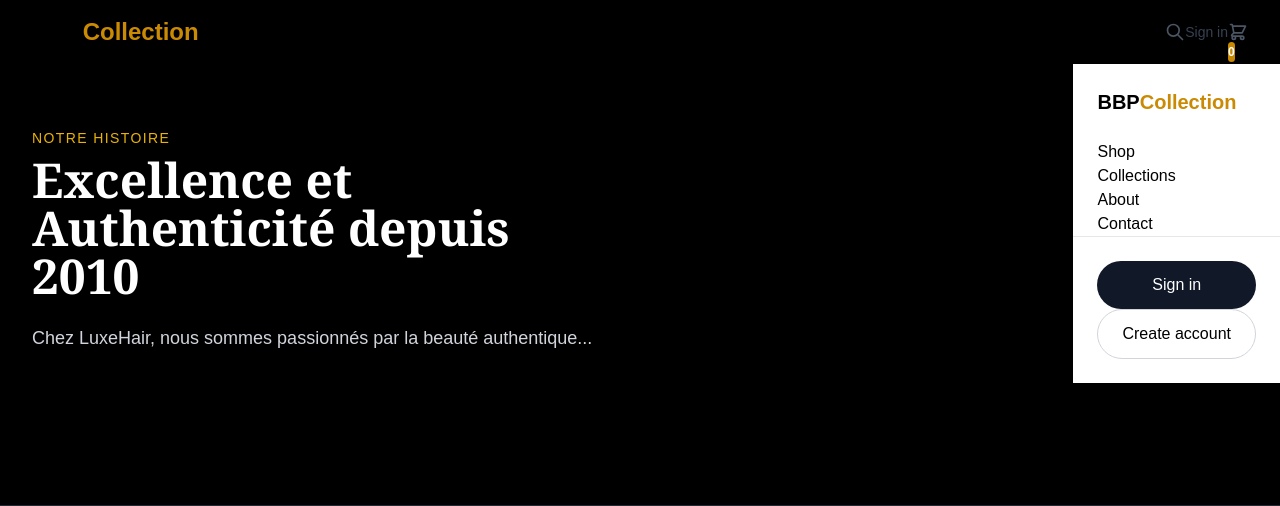
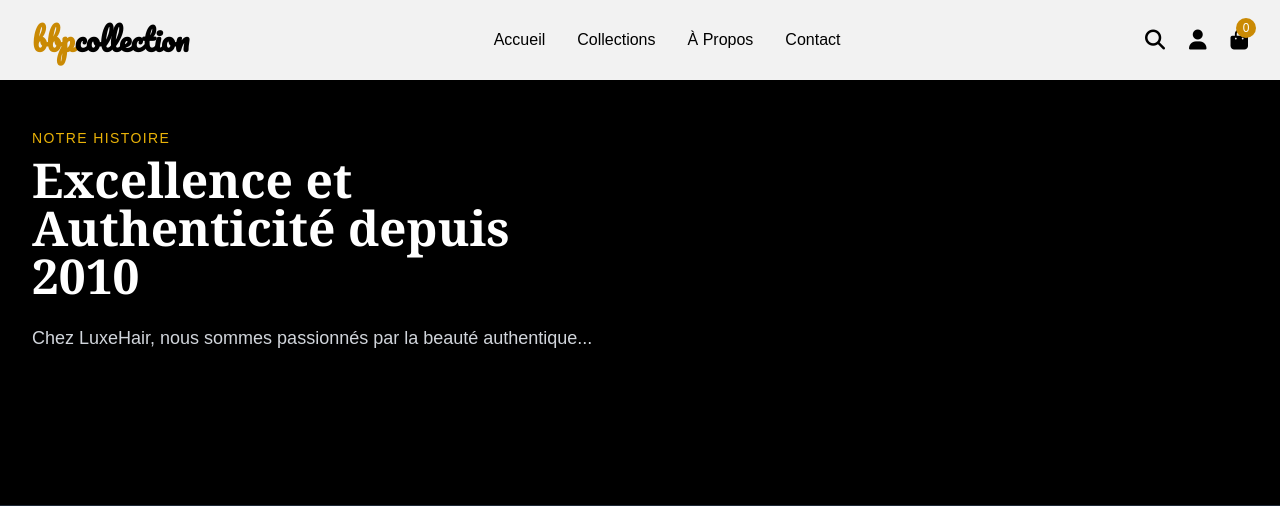
Before and after one commit to ktbm12/bbpcolection, a Django app: template bbpproject/bbpproject/templates/pages/about.html in a window 1280 px wide. Shown: the top 506 px of the page. Run offline with Django 5.2, Linux system fonts and the light colour scheme; the template is opened without the code that fills it, so the values that code supplies are empty; some web fonts are replaced.

Commit message:
update navbar

```diff
--- a/bbpproject/bbpproject/templates/pages/include/navbar.html
+++ b/bbpproject/bbpproject/templates/pages/include/navbar.html
@@ -1,185 +1,110 @@
-<!-- templates/include/navbar.html -->
-<nav class="fixed top-0 left-0 right-0 z-50 bg-white/80 backdrop-blur-xl border-b border-gray-100/80 transition-all duration-300">
-  <div class="max-w-7xl mx-auto px-6 lg:px-8">
-    <div class="flex items-center justify-between h-16 lg:h-20">
-
-      <!-- Logo + marque -->
-      <div class="flex-shrink-0">
-        <a href="{% url 'home' %}" class="flex items-center gap-2.5 group">
-          <span class="text-2xl lg:text-3xl font-bold tracking-tight text-gray-900 group-hover:text-yellow-600 transition-colors">
-            BBP<span class="text-yellow-600">Collection</span>
-          </span>
-        </a>
+<nav class="fixed w-full bg-white/95 backdrop-blur-sm shadow-sm z-50">
+    <div class="max-w-7xl mx-auto px-4 sm:px-6 lg:px-8">
+        <div class="flex justify-between items-center h-20">
+            <!-- Logo -->
+            <div class="flex items-center">
+                <h1 class="text-3xl font-pacifico font-bold text-black">
+                    <span class="text-yellow-600">bbp</span>collection
+                </h1>
             </div>
 
-      <!-- Navigation principale (desktop) -->
-      <div class="hidden lg:flex items-center gap-10">
-        <a href="{% url 'product_list' %}" class="text-sm font-medium text-gray-700 hover:text-gray-900 transition-colors">
-          Shop
-        </a>
-        <a href="{% url 'collections' %}" class="text-sm font-medium text-gray-700 hover:text-gray-900 transition-colors">
-          Collections
-        </a>
-        <a href="{% url 'about' %}" class="text-sm font-medium text-gray-700 hover:text-gray-900 transition-colors">
-          About
-        </a>
-        <a href="{% url 'contact' %}" class="text-sm font-medium text-gray-700 hover:text-gray-900 transition-colors">
-          Contact
-        </a>
+            <!-- Menu Desktop -->
+            <div class="hidden md:flex items-center space-x-8">
+                <a href="/" class="text-black hover:text-yellow-600 font-medium transition">Accueil</a>
+                <a href="#collections" class="text-black hover:text-yellow-600 font-medium transition">Collections</a>
+                <a href="/about" class="text-black hover:text-yellow-600 font-medium transition">À Propos</a>
+                <a href="#contact" class="text-black hover:text-yellow-600 font-medium transition">Contact</a>
             </div>
 
-      <!-- Actions utilisateur (recherche, compte, panier) -->
-      <div class="flex items-center gap-5 lg:gap-6">
-        <!-- Recherche -->
-        <button
-          type="button"
-          class="text-gray-600 hover:text-gray-900 transition-colors focus:outline-none focus:ring-2 focus:ring-yellow-400 rounded-full p-2"
-          aria-label="Search"
-        >
-          <svg class="w-5 h-5" fill="none" stroke="currentColor" viewBox="0 0 24 24">
-            <path stroke-linecap="round" stroke-linejoin="round" stroke-width="2" d="M21 21l-6-6m2-5a7 7 0 11-14 0 7 7 0 0114 0z" />
-          </svg>
+            <!-- Icons -->
+            <div class="flex items-center space-x-6">
+                <button class="text-black hover:text-yellow-600 transition">
+                    <i class="fas fa-search text-xl"></i>
                 </button>
+                <button class="text-black hover:text-yellow-600 transition">
+                    <i class="fas fa-user text-xl"></i>
+                </button>
+                <a href="{% url 'product:cart_detail' %}">
+                <button class="text-black hover:text-yellow-600 transition relative">
+                    <i class="fas fa-shopping-bag text-xl"></i>
+                    <span class="absolute -top-2 -right-2 bg-yellow-600 text-white text-xs rounded-full w-5 h-5 flex items-center justify-center">0</span>
+                </button>
+                </a>
+                <button id="mobile-menu-btn" class="md:hidden text-black hover:text-yellow-600 transition">
+                    <i class="fas fa-bars text-2xl"></i>
+                </button>
+            </div>
+        </div>
 
-        <!-- Compte -->
-        {% if user.is_authenticated %}
-          <a
-            href="{% url 'users:profile' %}"
-            class="text-gray-600 hover:text-gray-900 transition-colors focus:outline-none focus:ring-2 focus:ring-yellow-400 rounded-full p-2"
-            aria-label="Account"
-          >
-            <svg class="w-5 h-5" fill="none" stroke="currentColor" viewBox="0 0 24 24">
-              <path stroke-linecap="round" stroke-linejoin="round" stroke-width="2" d="M16 7a4 4 0 11-8 0 4 4 0 018 0zM12 14a7 7 0 00-7 7h14a7 7 0 00-7-7z" />
-            </svg>
+        <!-- Mobile Menu Dropdown -->
+        <div id="mobile-menu" class="hidden md:hidden overflow-hidden transition-all duration-300 ease-in-out">
+            <div class="px-2 pt-2 pb-4 space-y-2 border-t border-gray-200">
+                <a href="/" class="block px-4 py-3 text-black hover:bg-yellow-50 hover:text-yellow-600 font-medium transition rounded-lg">
+                    <i class="fas fa-home mr-3 text-yellow-600"></i>Accueil
                 </a>
-        {% else %}
-          <a
-            href="{% url 'account_login' %}"
-            class="text-sm font-medium text-gray-700 hover:text-gray-900 transition-colors"
-          >
-            Sign in
+                <a href="#collections" class="block px-4 py-3 text-black hover:bg-yellow-50 hover:text-yellow-600 font-medium transition rounded-lg">
+                    <i class="fas fa-images mr-3 text-yellow-600"></i>Collections
                 </a>
-        {% endif %}
-
-        <!-- Panier -->
-        <a
-          href="{% url 'cart:detail' %}"
-          class="relative text-gray-600 hover:text-gray-900 transition-colors focus:outline-none focus:ring-2 focus:ring-yellow-400 rounded-full p-2 group"
-          aria-label="Cart"
-        >
-          <svg class="w-5 h-5" fill="none" stroke="currentColor" viewBox="0 0 24 24">
-            <path stroke-linecap="round" stroke-linejoin="round" stroke-width="2" d="M3 3h2l.4 2M7 13h10l4-8H5.4M7 13L5.4 5M7 13l-2.293 2.293c-.63.63-.184 1.707.707 1.707H17m0 0a2 2 0 100 4 2 2 0 000-4zm-8 2a2 2 0 11-4 0 2 2 0 014 0z" />
-          </svg>
-          <span class="absolute -top-1 -right-1 bg-yellow-600 text-white text-xs font-bold rounded-full min-w-[18px] h-5 flex items-center justify-center px-1.5 shadow-sm transform group-hover:scale-110 transition-transform">
-            0
-          </span>
+                <a href="/about" class="block px-4 py-3 text-black hover:bg-yellow-50 hover:text-yellow-600 font-medium transition rounded-lg">
+                    <i class="fas fa-info-circle mr-3 text-yellow-600"></i>À Propos
                 </a>
-
-        <!-- Menu mobile (hamburger) -->
-        <button
-          id="mobile-menu-btn"
-          class="lg:hidden text-gray-700 hover:text-gray-900 focus:outline-none focus:ring-2 focus:ring-yellow-400 rounded-full p-2"
-          aria-label="Open menu"
-          aria-expanded="false"
-        >
-          <svg class="w-6 h-6 transition-transform duration-300" fill="none" stroke="currentColor" viewBox="0 0 24 24" id="hamburger-lines">
-            <path stroke-linecap="round" stroke-linejoin="round" stroke-width="2" d="M4 6h16M4 12h16M4 18h16" />
-          </svg>
-          <svg class="w-6 h-6 hidden transition-transform duration-300" fill="none" stroke="currentColor" viewBox="0 0 24 24" id="hamburger-cross">
-            <path stroke-linecap="round" stroke-linejoin="round" stroke-width="2" d="M6 18L18 6M6 6l12 12" />
-          </svg>
+                <a href="#contact" class="block px-4 py-3 text-black hover:bg-yellow-50 hover:text-yellow-600 font-medium transition rounded-lg">
+                    <i class="fas fa-envelope mr-3 text-yellow-600"></i>Contact
+                </a>
+                <hr class="my-2">
+                <button class="w-full text-left px-4 py-3 text-black hover:bg-yellow-50 hover:text-yellow-600 font-medium transition rounded-lg">
+                    <i class="fas fa-user mr-3 text-yellow-600"></i>Mon Compte
                 </button>
             </div>
         </div>
     </div>
-
-  <!-- Mobile Menu (slide-in from right) -->
-  <div id="mobile-menu-panel" class="fixed inset-y-0 right-0 w-80 bg-white shadow-2xl transform translate-x-full transition-transform duration-500 ease-in-out lg:hidden z-50">
-    <div class="flex flex-col h-full">
-      <!-- Header -->
-      <div class="flex items-center justify-between p-6 border-b border-gray-100">
-        <span class="text-xl font-bold tracking-tight text-gray-900">
-          BBP<span class="text-yellow-600">Collection</span>
-        </span>
-        <button id="mobile-close-btn" class="text-gray-600 hover:text-gray-900 focus:outline-none">
-          <svg class="w-6 h-6" fill="none" stroke="currentColor" viewBox="0 0 24 24">
-            <path stroke-linecap="round" stroke-linejoin="round" stroke-width="2" d="M6 18L18 6M6 6l12 12" />
-          </svg>
-        </button>
-      </div>
-
-      <!-- Liens -->
-      <div class="flex-1 px-6 py-10 space-y-8 text-base font-medium">
-        <a href="{% url 'product_list' %}" class="block text-gray-900 hover:text-yellow-600 transition-colors">Shop</a>
-        <a href="{% url 'collections' %}" class="block text-gray-900 hover:text-yellow-600 transition-colors">Collections</a>
-        <a href="{% url 'about' %}" class="block text-gray-900 hover:text-yellow-600 transition-colors">About</a>
-        <a href="{% url 'contact' %}" class="block text-gray-900 hover:text-yellow-600 transition-colors">Contact</a>
-      </div>
-
-      <!-- Auth & actions -->
-      <div class="p-6 border-t border-gray-100 space-y-6">
-        {% if user.is_authenticated %}
-          <a href="{% url 'users:profile' %}" class="flex items-center gap-3 text-gray-900 hover:text-yellow-600">
-            <svg class="w-5 h-5" fill="none" stroke="currentColor" viewBox="0 0 24 24">
-              <path stroke-linecap="round" stroke-linejoin="round" stroke-width="2" d="M16 7a4 4 0 11-8 0 4 4 0 018 0zM12 14a7 7 0 00-7 7h14a7 7 0 00-7-7z" />
-            </svg>
-            Account
-          </a>
-          <a href="{% url 'account_logout' %}" class="flex items-center gap-3 text-red-600 hover:text-red-700">
-            <svg class="w-5 h-5" fill="none" stroke="currentColor" viewBox="0 0 24 24">
-              <path stroke-linecap="round" stroke-linejoin="round" stroke-width="2" d="M17 16l4-4m0 0l-4-4m4 4H7m6 4v1a3 3 0 01-3 3H6a3 3 0 01-3-3V7a3 3 0 013-3h4a3 3 0 013 3v1" />
-            </svg>
-            Sign out
-          </a>
-        {% else %}
-          <a href="{% url 'account_login' %}" class="block text-center py-3 px-6 bg-gray-900 text-white rounded-full font-medium hover:bg-gray-800 transition">
-            Sign in
-          </a>
-          <a href="{% url 'account_signup' %}" class="block text-center py-3 px-6 border border-gray-300 rounded-full font-medium hover:bg-gray-50 transition">
-            Create account
-          </a>
-        {% endif %}
-      </div>
-    </div>
-  </div>
-
-  <!-- Overlay backdrop -->
-  <div id="mobile-backdrop" class="fixed inset-0 bg-black/40 backdrop-blur-sm z-40 hidden lg:hidden transition-opacity duration-500"></div>
 </nav>
 
-<!-- JavaScript (vanilla, léger) -->
 <script>
-  const btn = document.getElementById('mobile-menu-btn');
-  const closeBtn = document.getElementById('mobile-close-btn');
-  const panel = document.getElementById('mobile-menu-panel');
-  const backdrop = document.getElementById('mobile-backdrop');
-  const lines = document.getElementById('hamburger-lines');
-  const cross = document.getElementById('hamburger-cross');
+document.addEventListener('DOMContentLoaded', function() {
+    const mobileMenuBtn = document.getElementById('mobile-menu-btn');
+    const mobileMenu = document.getElementById('mobile-menu');
 
-  function openMenu() {
-    panel.classList.remove('translate-x-full');
-    backdrop.classList.remove('hidden');
-    lines.classList.add('hidden');
-    cross.classList.remove('hidden');
-    btn.setAttribute('aria-expanded', 'true');
+    if (mobileMenuBtn && mobileMenu) {
+        mobileMenuBtn.addEventListener('click', function() {
+            mobileMenu.classList.toggle('hidden');
+
+            // Smooth animation
+            if (mobileMenu.classList.contains('hidden')) {
+                mobileMenu.style.maxHeight = '0px';
+            } else {
+                mobileMenu.style.maxHeight = mobileMenu.scrollHeight + 'px';
             }
+        });
 
-  function closeMenu() {
-    panel.classList.add('translate-x-full');
-    backdrop.classList.add('hidden');
-    lines.classList.remove('hidden');
-    cross.classList.add('hidden');
-    btn.setAttribute('aria-expanded', 'false');
+        // Close menu when clicking on a link
+        const menuLinks = mobileMenu.querySelectorAll('a, button');
+        menuLinks.forEach(link => {
+            link.addEventListener('click', function() {
+                mobileMenu.classList.add('hidden');
+                mobileMenu.style.maxHeight = '0px';
+            });
+        });
+
+        // Close menu when clicking outside
+        document.addEventListener('click', function(event) {
+            if (!event.target.closest('nav')) {
+                mobileMenu.classList.add('hidden');
+                mobileMenu.style.maxHeight = '0px';
             }
-
-  btn.addEventListener('click', openMenu);
-  closeBtn.addEventListener('click', closeMenu);
-  backdrop.addEventListener('click', closeMenu);
-
-  // Échap
-  document.addEventListener('keydown', e => {
-    if (e.key === 'Escape' && !panel.classList.contains('translate-x-full')) {
-      closeMenu();
+        });
     }
 });
 </script>
+
+<style>
+#mobile-menu {
+    max-height: 0;
+    overflow: hidden;
+    transition: max-height 0.3s ease-in-out;
+}
+
+#mobile-menu:not(.hidden) {
+    max-height: 400px;
+}
+</style>
```
Lines whose indentation alone changed are shown as unchanged.
